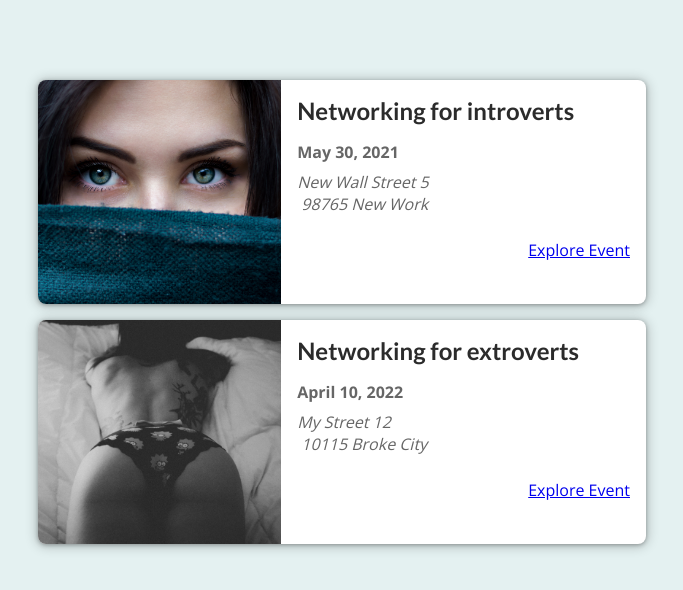
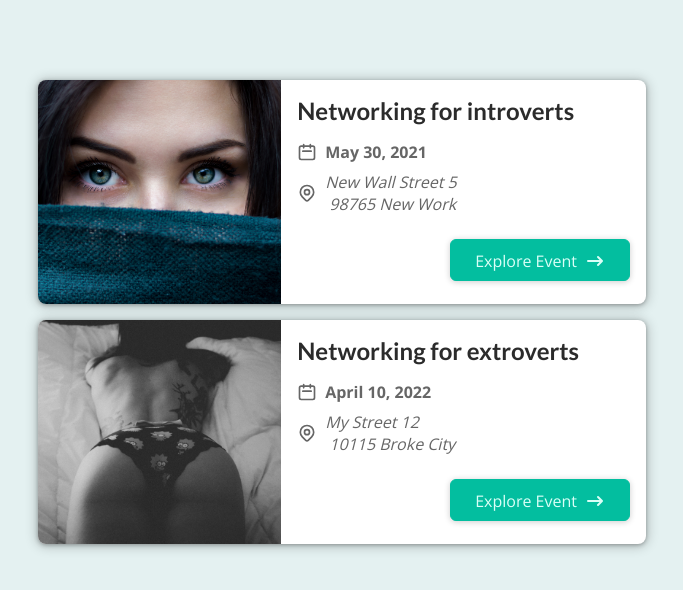
Before and after one commit to Bishk0/NextJS, a Next.js app: page / in a window 1280 px wide. Shown: the top 590 px of the page, without its empty margins (298-981 px from the left). Built offline with nearby package versions, Linux system fonts and the light colour scheme.

Commit message:
Adding Buttons and Icons

```diff
--- a/components/events/event-item/index.js
+++ b/components/events/event-item/index.js
@@ -1,7 +1,10 @@
 /* eslint-disable @next/next/no-img-element */
-import Link from 'next/link';
+import Button from '../../ui/button';
+import classes from './styles.module.css';
 
-import classes from './styles.module.css';
+import ArrowRightIcon from '../../icons/arrow-right-icon';
+import AddressIcon from '../../icons/address-icon';
+import DateIcon from '../../icons/date-icon';
 
 const EventItem = (props) => {
   const { title, image, location, date, id } = props;
@@ -21,14 +24,21 @@
         <div className={classes.summary}>
           <h2>{title}</h2>
           <div className={classes.date}>
+            <DateIcon />
             <time>{humanReadableDate}</time>
           </div>
           <div className={classes.address}>
+            <AddressIcon />
             <address>{formattedAddress}</address>
           </div>
         </div>
         <div className={classes.actions}>
-          <Link href={exploreLink}>Explore Event</Link>
+          <Button link={exploreLink}>
+            <span>Explore Event</span>
+            <span className={classes.icon}>
+              <ArrowRightIcon />
+            </span>
+          </Button>
         </div>
       </div>
     </li>
--- /dev/null
+++ b/components/icons/address-icon.js
@@ -0,0 +1,23 @@
+const AddressIcon = () => (
+  <svg
+    xmlns='http://www.w3.org/2000/svg'
+    fill='none'
+    viewBox='0 0 24 24'
+    stroke='currentColor'
+  >
+    <path
+      strokeLinecap='round'
+      strokeLinejoin='round'
+      strokeWidth={2}
+      d='M17.657 16.657L13.414 20.9a1.998 1.998 0 01-2.827 0l-4.244-4.243a8 8 0 1111.314 0z'
+    />
+    <path
+      strokeLinecap='round'
+      strokeLinejoin='round'
+      strokeWidth={2}
+      d='M15 11a3 3 0 11-6 0 3 3 0 016 0z'
+    />
+  </svg>
+);
+
+export default AddressIcon;
--- /dev/null
+++ b/components/icons/arrow-right-icon.js
@@ -0,0 +1,15 @@
+const ArrowRightIcon = () => (
+  <svg
+    xmlns='http://www.w3.org/2000/svg'
+    viewBox='0 0 20 20'
+    fill='currentColor'
+  >
+    <path
+      fillRule='evenodd'
+      d='M12.293 5.293a1 1 0 011.414 0l4 4a1 1 0 010 1.414l-4 4a1 1 0 01-1.414-1.414L14.586 11H3a1 1 0 110-2h11.586l-2.293-2.293a1 1 0 010-1.414z'
+      clipRule='evenodd'
+    />
+  </svg>
+);
+
+export default ArrowRightIcon;
--- /dev/null
+++ b/components/icons/date-icon.js
@@ -0,0 +1,17 @@
+const DateIcon = () => (
+    <svg
+      xmlns='http://www.w3.org/2000/svg'
+      fill='none'
+      viewBox='0 0 24 24'
+      stroke='currentColor'
+    >
+      <path
+        strokeLinecap='round'
+        strokeLinejoin='round'
+        strokeWidth={2}
+        d='M8 7V3m8 4V3m-9 8h10M5 21h14a2 2 0 002-2V7a2 2 0 00-2-2H5a2 2 0 00-2 2v12a2 2 0 002 2z'
+      />
+    </svg>
+  );
+
+export default DateIcon;
--- /dev/null
+++ b/components/ui/button/index.js
@@ -0,0 +1,11 @@
+import Link from 'next/link';
+
+import classes from './styles.module.css';
+
+const Button = (props) => (
+  <Link href={props.link}>
+    <a className={classes.btn}>{props.children}</a>
+  </Link>
+);
+
+export default Button;
--- /dev/null
+++ b/components/ui/button/styles.module.css
@@ -0,0 +1,18 @@
+.btn {
+  text-decoration: none;
+  cursor: pointer;
+  font: inherit;
+  background-color: #03be9f;
+  border: 1px solid #03be9f;
+  border-radius: 6px;
+  color: #dafff7;
+  padding: 0.5rem 1.5rem;
+  text-align: center;
+  box-shadow: 0 1px 6px rgba(0, 0, 0, 0.2);
+}
+
+.btn:hover,
+.btn:active {
+  background-color: #02afa1;
+  border-color: #02afa1;
+}
```
